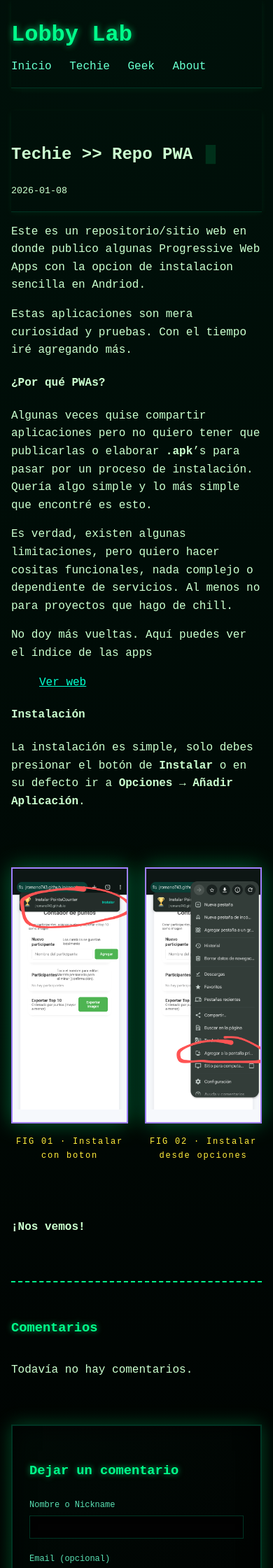
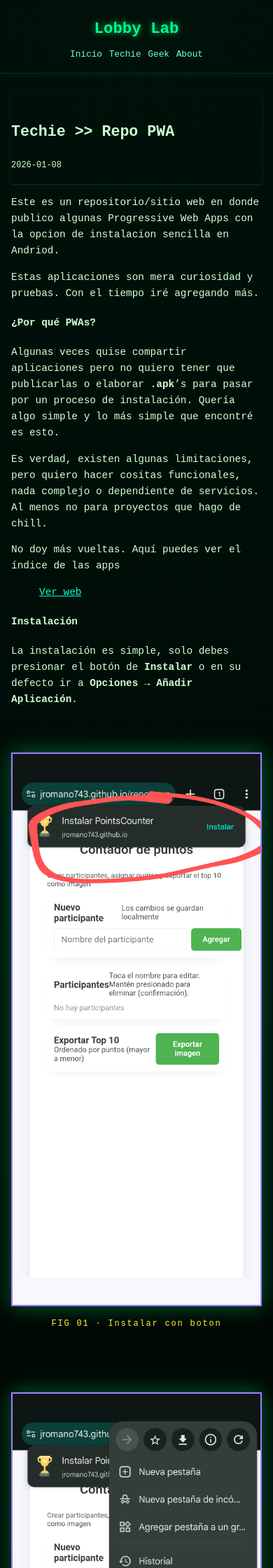
Before and after one commit to jromano743/jromano743, a Jekyll site: the page built from _posts/2026-01-08-repo-pwa.md, in a window 390 px wide. Shown: the top 2240 px of the page at 70% size. Built offline with Jekyll 4.4.1, drawn with Linux system fonts in a browser that asks for light colours.

Commit message:
Add CSS Mobile

```diff
--- a/_layouts/default.html
+++ b/_layouts/default.html
@@ -4,6 +4,7 @@
 <html lang="es">
 <head>
   <meta charset="utf-8">
+  <meta name="viewport" content="width=device-width, initial-scale=1.0">
   <title>{{ site.title }}</title>
   <link rel="stylesheet" href="{{ '/assets/style.css' | relative_url }}">
 </head>
--- a/assets/style.css
+++ b/assets/style.css
@@ -455,3 +455,147 @@ body::after {
   color: #66ffcc;
   opacity: .7;
 }
+
+/* =========================
+   RESPONSIVE — MOBILE
+========================= */
+
+/* ---------- Tablets y mobile ---------- */
+@media (max-width: 768px) {
+
+  /* layout: usar todo el ancho */
+  .page {
+    grid-template-columns:
+      minmax(0, 1fr);
+  }
+
+  .page > * {
+    grid-column: 1;
+    padding-left: 1rem;
+    padding-right: 1rem;
+  }
+
+  /* header */
+  header h1 {
+    font-size: 1.6rem;
+    text-align: center;
+  }
+
+  nav {
+    display: flex;
+    flex-wrap: wrap;
+    gap: .6rem;
+    justify-content: center;
+  }
+
+  nav a {
+    margin-right: 0;
+    font-size: .85rem;
+  }
+
+  /* títulos con typing → sin overflow raro */
+  h2 {
+    white-space: normal;
+    animation: none;
+  }
+
+  h2::after {
+    display: none;
+  }
+
+  /* posts */
+  article h1 {
+    font-size: 1.6rem;
+  }
+
+  main {
+    padding: 1.5rem 0;
+  }
+
+  article {
+    margin-bottom: 3rem;
+  }
+
+  /* imágenes */
+  .img-frame {
+    margin: 2rem auto;
+  }
+
+  .img-frame img {
+    max-width: 100%;
+  }
+
+  /* galería */
+  .gallery {
+    grid-template-columns: 1fr;
+  }
+
+  /* comentarios */
+  .comment {
+    padding: .8rem 1rem;
+  }
+
+  .comment:hover {
+    transform: none;
+  }
+
+  /* formulario */
+  .comment-form {
+    padding: 1.5rem 1rem;
+  }
+
+  .comment-form__submit {
+    align-self: stretch;
+    text-align: center;
+  }
+}
+
+/* ---------- Mobile chico ---------- */
+@media (max-width: 480px) {
+
+  body {
+    font-size: .9rem;
+  }
+
+  header h1 {
+    font-size: 1.4rem;
+  }
+
+  nav a {
+    font-size: .8rem;
+  }
+
+  article h1 {
+    font-size: 1.4rem;
+  }
+
+  /* reducir efectos pesados */
+  body::after {
+    opacity: .06;
+  }
+
+  /* code blocks */
+  pre {
+    font-size: .75rem;
+    padding: .8rem;
+  }
+
+  /* comentarios */
+  .comments h3 {
+    font-size: 1.1rem;
+  }
+
+  .comment::before {
+    display: none;
+  }
+
+  /* formulario */
+  .comment-form__label {
+    font-size: .7rem;
+  }
+
+  .comment-form__input,
+  .comment-form__textarea {
+    font-size: .8rem;
+  }
+}
```
Also changed, not shown: Gemfile.lock.
